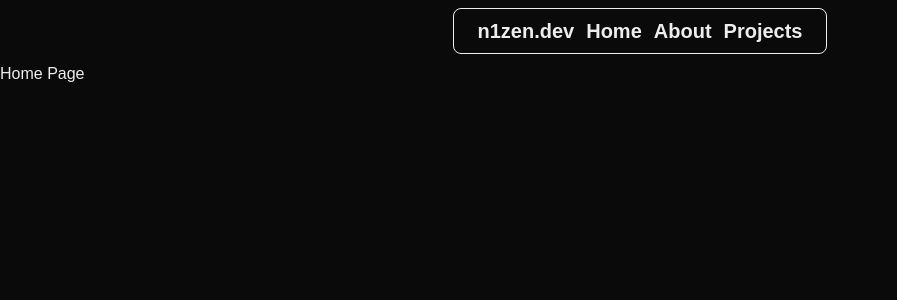
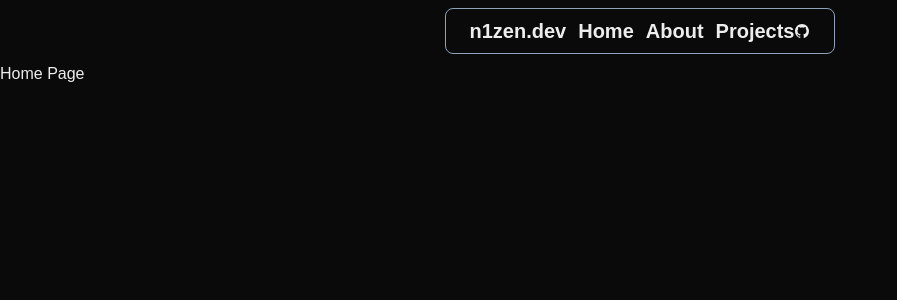
Before and after one commit to n1zen/portfolio-next, a Next.js app: page / in a window 1280 px wide. Shown: the top 300 px of the page, without its empty margins (0-897 px from the left). Built offline with nearby package versions, Linux system fonts and the light colour scheme.

Commit message:
testing with icons

```diff
--- /dev/null
+++ b/app/components/ActionBar.tsx
@@ -0,0 +1,9 @@
+import { IoLogoGithub } from "react-icons/io";
+
+export default function ActionBar() {
+    return(
+        <div>
+            <IoLogoGithub />
+        </div>
+    );
+}
--- a/app/components/Header.tsx
+++ b/app/components/Header.tsx
@@ -1,8 +1,9 @@
 import NavBar from "./NavBar";
+import ActionBar from "./ActionBar";
 
 export default function Header() {
     return(
-        <header className="border rounded-lg py-2 px-6 my-2 mx-auto flex justify-center items-center">
+        <header className="border border-slate-400 rounded-lg py-2 px-6 my-2 mx-auto flex justify-center items-center">
             {/* Title */}
             <div className="p-0 m-0 flex justify-center items-center">
                 <h1 className="font-bold text-xl">n1zen.dev</h1>
@@ -10,6 +11,7 @@ export default function Header() {
             {/* Navigation */}
             <NavBar/>
             {/* Other Actions */}
+            <ActionBar />
         </header>
     );
 }
--- a/package.json
+++ b/package.json
@@ -11,7 +11,8 @@
   "dependencies": {
     "next": "16.3.4",
     "react": "19.2.8",
-    "react-dom": "19.2.8"
+    "react-dom": "19.2.8",
+    "react-icons": "^5.7.0"
   },
   "devDependencies": {
     "@tailwindcss/postcss": "^4",
```
Also changed, not shown: 1 other file (tests, documents, lock files or other folders).
